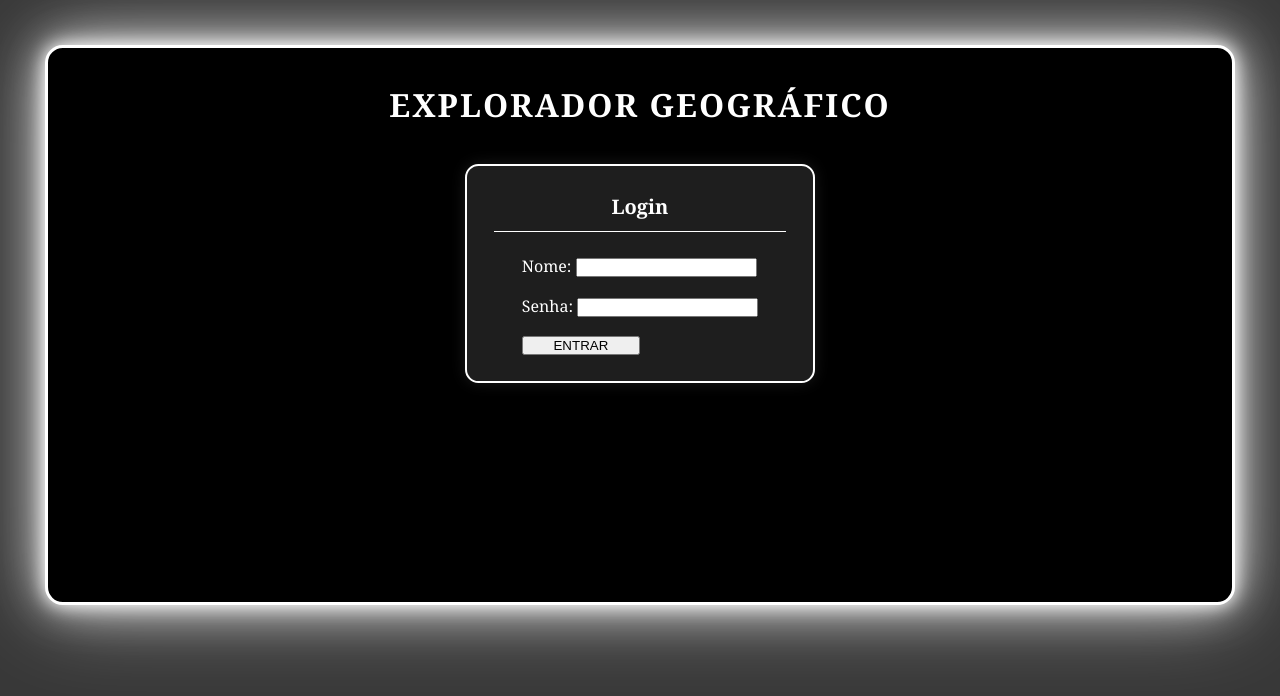
After one commit to GuiLeo016/PWIII, a PHP site: page /index.html in a window 1280 px wide. The commit adds this page. Shown: the top 696 px of the page. Run offline with PHP 8.4, Linux system fonts and the light colour scheme.

Commit message:
17/08/26 14:32
Inicio do desenvolvimento da tela de login

```diff
--- /dev/null
+++ b/crud mundo/index.html
@@ -0,0 +1,28 @@
+<!DOCTYPE html>
+<html lang="pt-br">
+<head>
+    <meta charset="UTF-8">
+    <meta name="viewport" content="width=device-width, initial-scale=1.0">
+    <link rel="stylesheet" href="style.css">
+    <title>Login - CRUD Mundo</title>
+</head>
+<body>
+    <div id="main">
+        <div id="container">
+            <h1>Explorador Geográfico</h1>
+            <div class="cascata-container">
+                <section class="coluna-lista">
+                    <h2>Login</h2>
+                    <form action="" method="post">
+                        <ul>
+                            <li>Nome: <input type="text" name="username" id="id-username"></li>
+                            <li>Senha: <input type="password" name="user-password" id="id-user-password"></li>
+                            <input type="submit" value="ENTRAR" id="btn-logar">
+                        </ul>
+                    </form>
+                </section>
+            </div>
+        </div>
+    </div>
+</body>
+</html>
--- a/crud mundo/style.css
+++ b/crud mundo/style.css
@@ -201,3 +201,12 @@ body {
     font-weight: bold;
     color: #4CAF50;
 }
+
+form{
+    display: flex;
+    justify-content: center;
+}
+
+#btn-logar{
+    width: 50%;
+}
```
Also changed, not shown: crud mundo/home.php (renamed from crud mundo/index.php).
